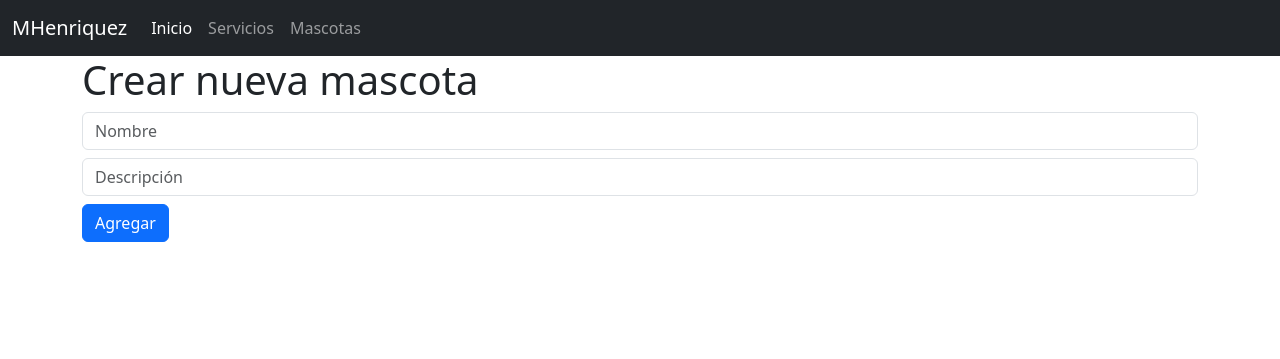
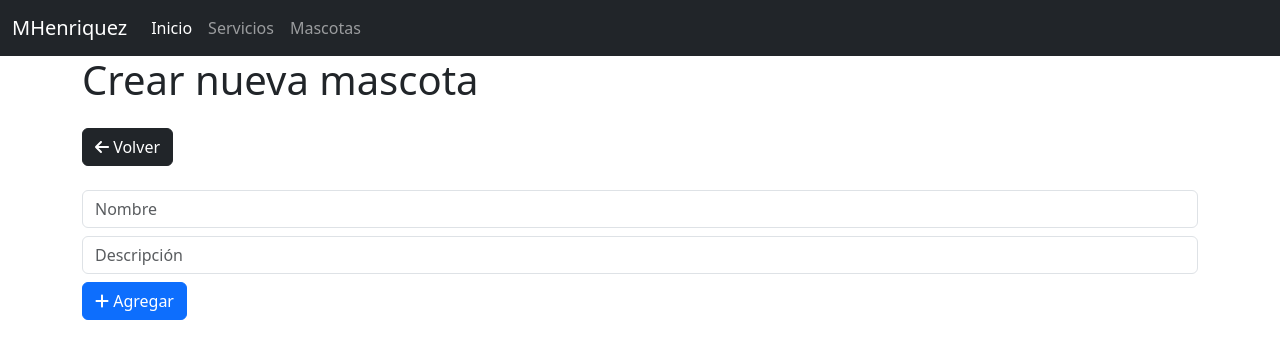
Before and after one commit to manuelhm1993/mh-fundamentos-nodejs, a Node server app: page /mascotas/create in a window 1280 px wide. Shown: the top 359 px of the page. Run offline with Node 20, Linux system fonts and the light colour scheme; some libraries are stand-ins or nearby versions.

Commit message:
Agregado el botón de volver en todas las vistas e iconos en los botones

```diff
--- a/src/views/mascotas/create.ejs
+++ b/src/views/mascotas/create.ejs
@@ -2,6 +2,12 @@
 
 <div class="container">
     <h1>Crear nueva mascota</h1>
+
+    <div class="d-grid gap-2 d-md-block my-4">
+        <a class="btn btn-dark" href="/mascotas" role="button">
+            <i class="fa-solid fa-arrow-left"></i> Volver
+        </a>
+    </div>
 
     <form action="/mascotas" method="post">
         <div class="mb-2">
@@ -13,7 +19,9 @@
         </div>
 
         <div class="d-grid gap-2 d-xl-block mb-2">
-            <button class="btn btn-primary" type="submit" role="button">Agregar</button>
+            <button class="btn btn-primary" type="submit" role="button">
+                <i class="fa-solid fa-plus"></i> Agregar
+            </button>
         </div>
     </form>
 </div>
--- a/src/views/mascotas/index.ejs
+++ b/src/views/mascotas/index.ejs
@@ -4,7 +4,9 @@
         <h1>CRUD Mascotas MHenriquez</h1>
 
         <div class="d-grid gap-2 d-md-block my-4">
-            <a class="btn btn-primary" href="/mascotas/create" role="button">Crear mascota</a>
+            <a class="btn btn-primary" href="/mascotas/create" role="button">
+                <i class="fa-solid fa-plus"></i> Crear
+            </a>
         </div>
 
         <table class="table">
```
Also changed, not shown: src/views/mascotas/show.ejs (+10 -6 lines).
